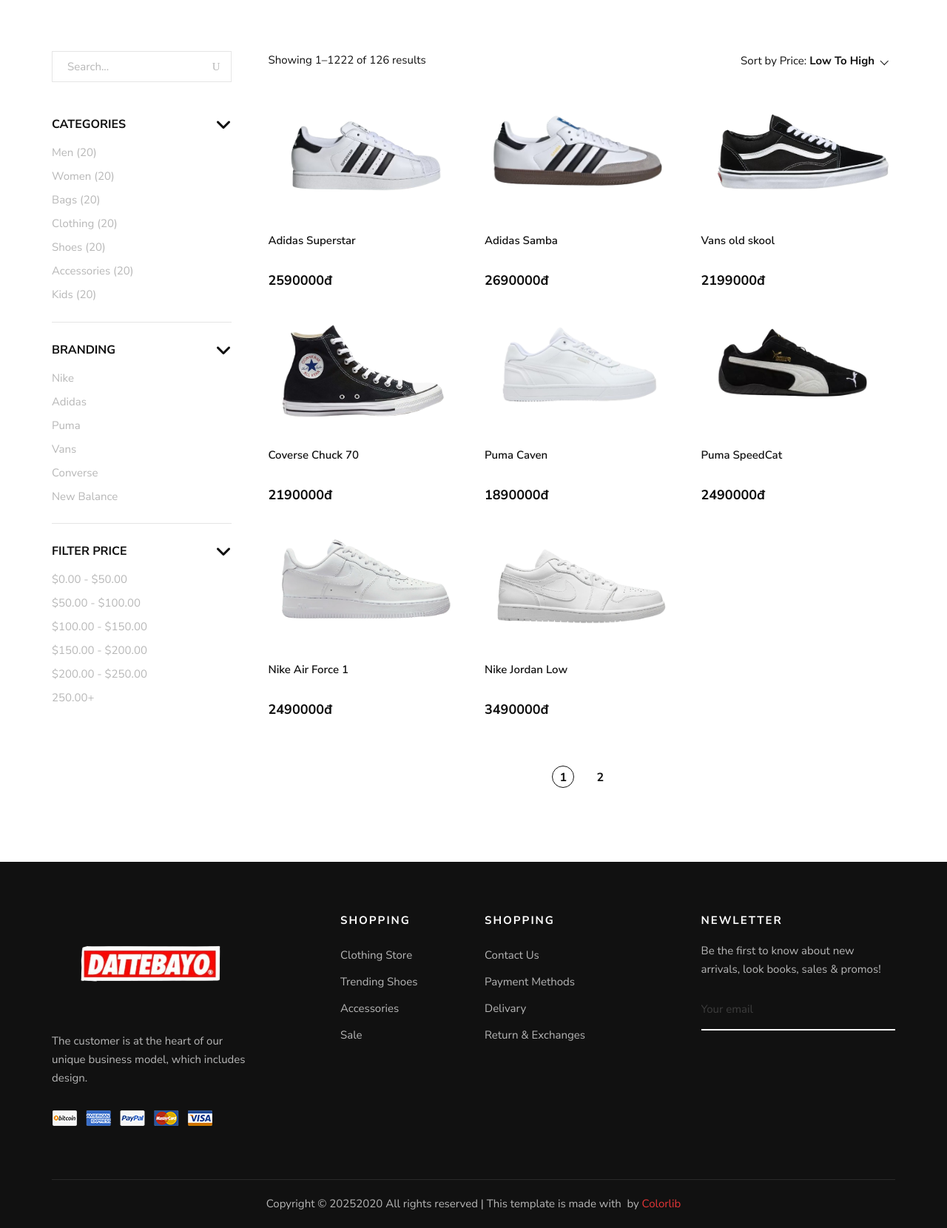
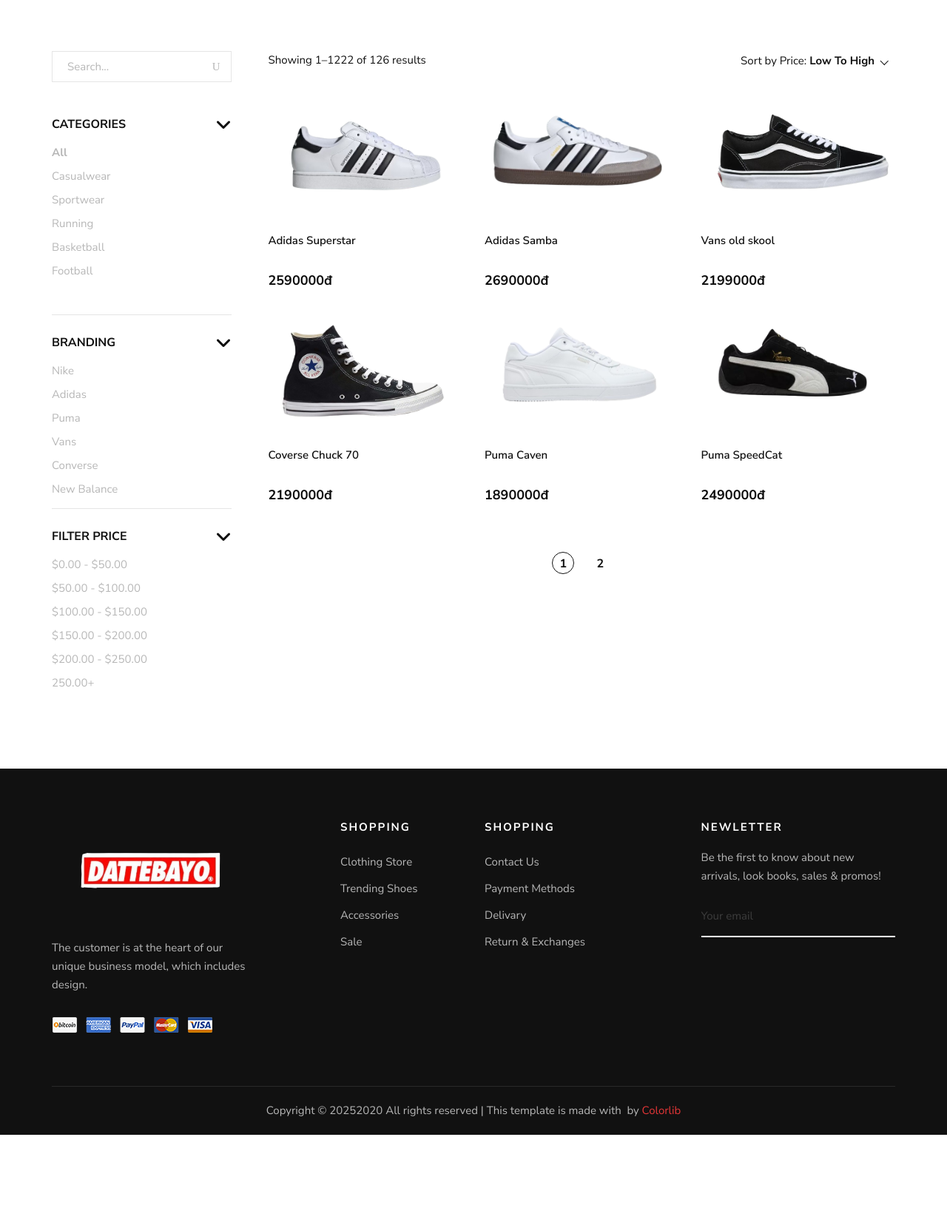
Before and after one commit to hanhut0710/web2, a PHP site: page /shop.php in a window 1280 px wide. Shown: the part 301-1961 px from the top of the page at 74% size. After the commit the page ends 1835 px from the top, so only its background shows below. Run offline with PHP 8.4, Linux system fonts and the light colour scheme; data comes from the database, SQL or seed files in the repository; some web fonts are replaced.

Commit message:
phanloaisp

```diff
--- a/css/style.css
+++ b/css/style.css
@@ -1215,7 +1215,7 @@
 .shop__sidebar__accordion .card-body {
 	padding: 0;
 	padding-top: 10px;
-	padding-bottom: 20px;
+	padding-bottom: 10px;
 	border-bottom: 1px solid #e5e5e5;
 }
 
@@ -3935,3 +3935,8 @@
 	color: #0173b2;
 	transform: scale(1.1);
 }
+
+.active {
+    font-weight: bold;
+    color: black; /* Hoặc màu nào bạn muốn */
+}
--- a/handle/get_product.php
+++ b/handle/get_product.php
@@ -2,27 +2,53 @@
 error_reporting(E_ALL);
 ini_set('display_errors', 1);
 include("./connect.php");
-        $pageSize = isset($_GET['pageSize']) ? $_GET['pageSize'] : 8;//so luong san pham tren trang
+
+$pageSize = isset($_GET['pageSize']) ? $_GET['pageSize'] : 6;
 $page = isset($_GET['page']) ? $_GET['page'] : 1;
+$category_id = isset($_GET['category_id']) ? $_GET['category_id'] : 'all';
 
-        $offset = ($page - 1) * $pageSize; // so luong san pham bo qua
+$offset = ($page - 1) * $pageSize;
 
-        $sql = "SELECT id, name, price, img_src FROM products LIMIT $pageSize OFFSET $offset";// tra ve san pham load tren 1 trang
-        $result = $con->query($sql);
-        $record = [];//tao object tra ve client
-        $data = array();
-        if($result->num_rows > 0){
-            while($row = $result->fetch_assoc()){
+// Nếu category_id là "all", lấy sản phẩm từ category_id từ 1 đến 6
+if ($category_id == 'all') {
+    $sql = "SELECT id, name, price, img_src FROM products WHERE category_id BETWEEN 1 AND 6 LIMIT ? OFFSET ?";
+    $stmt = $con->prepare($sql);
+    $stmt->bind_param("ii", $pageSize, $offset);
+} else {
+    $sql = "SELECT id, name, price, img_src FROM products WHERE category_id = ? LIMIT ? OFFSET ?";
+    $stmt = $con->prepare($sql);
+    $stmt->bind_param("iii", $category_id, $pageSize, $offset);
+}
+
+$stmt->execute();
+$result = $stmt->get_result();
+
+$data = [];
+while ($row = $result->fetch_assoc()) {
     $data[] = $row;
 }
+
+// Lấy tổng số sản phẩm theo category_id
+if ($category_id == 'all') {
+    $sql2 = "SELECT COUNT(*) as total FROM products WHERE category_id BETWEEN 1 AND 6";
+    $stmt2 = $con->prepare($sql2);
+} else {
+    $sql2 = "SELECT COUNT(*) as total FROM products WHERE category_id = ?";
+    $stmt2 = $con->prepare($sql2);
+    $stmt2->bind_param("i", $category_id);
 }
-        $record['data'] = $data;
-        $sql2 = "SELECT id, name, price, img_src FROM products";
-        $result2 = $con->query($sql2);
-        $totalProduct = $result2->num_rows;
-        $record['totalProduct'] = $totalProduct;
+
+$stmt2->execute();
+$result2 = $stmt2->get_result();
+$totalProduct = $result2->fetch_assoc()['total'];
+
+$response = [
+    'data' => $data,
+    'totalProduct' => $totalProduct
+];
+
 header('Content-Type: application/json');
-        echo json_encode($record);
+echo json_encode($response);
 
 $con->close();
 ?>
--- a/layout/products.php
+++ b/layout/products.php
@@ -37,17 +37,16 @@
                                     <div id="collapseOne" class="collapse show" data-parent="#accordionExample">
                                         <div class="card-body">
                                             <div class="shop__sidebar__categories">
-                                                <ul class="nice-scroll">
-                                                    <li><a href="#">Men (20)</a></li>
-                                                    <li><a href="#">Women (20)</a></li>
-                                                    <li><a href="#">Bags (20)</a></li>
-                                                    <li><a href="#">Clothing (20)</a></li>
-                                                    <li><a href="#">Shoes (20)</a></li>
-                                                    <li><a href="#">Accessories (20)</a></li>
-                                                    <li><a href="#">Kids (20)</a></li>
-                                                    <li><a href="#">Kids (20)</a></li>
-                                                    <li><a href="#">Kids (20)</a></li>
-                                                </ul>
+                                            <ul id="category-list">
+                                                <li><a href="#" data-category-id="all" class="active">All</a></li>
+                                                <li><a href="#" data-category-id="1">Casualwear</a></li>
+                                                <li><a href="#" data-category-id="5">Sportwear</a></li>
+                                                <li><a href="#" data-category-id="2">Running</a></li>
+                                                <li><a href="#" data-category-id="4">Basketball</a></li>
+                                                <li><a href="#" data-category-id="3">Football</a></li>
+                                            </ul>
+                                            <div id="product-list"></div>
+
                                             </div>
                                         </div>
                                     </div>
@@ -120,8 +119,6 @@
                             <div style="display: flex;justify-content: center;" class="product__pagination">
                                 <a style="display: none;margin: 0 10px;" id="prePage" href="#">Prev</a>
                                 <a class="active" style="margin: 0 10px;" href="#" id="currentPage">1</a>
-                                <a style="display: none;margin: 0 10px;" href="#" id="nextPage">2</a>
-                                <a style="display: none;margin: 0 10px;" href="#" id="nextPage">3</a>
                                 <a style="display: none;margin: 0 10px;" href="#" id="nextPage">Next</a>
                             </div>
                         </div>
--- a/shop.php
+++ b/shop.php
@@ -44,26 +44,51 @@
     <script src="js/main.js"></script>
     <script src="js/script.js"></script>
     <script>
-document.addEventListener('DOMContentLoaded', (event) => {
-    loadProducts();
+        document.addEventListener("DOMContentLoaded", function () {
+    loadProducts('all'); // Load tất cả sản phẩm ban đầu
+
+    document.querySelectorAll('#category-list a').forEach(link => {
+        link.addEventListener('click', function (e) {
+            e.preventDefault();
+            let categoryId = this.getAttribute('data-category-id');
+
+            console.log("Đã chọn danh mục:", categoryId); // ✅ Kiểm tra categoryId đúng chưa
+
+            currentPage = 1;
+
+            // Xóa class active khỏi tất cả danh mục
+            document.querySelectorAll('#category-list a').forEach(a => a.classList.remove('active'));
+
+            // Thêm class active vào danh mục được chọn
+            this.classList.add('active');
+
+            loadProducts(categoryId);
+        });
+    });
 });
+
 let currentPage = 1;
-let pageSize = 8;
-let prev = document.getElementById('prePage');
-let next = document.getElementById('nextPage');
-let current = document.getElementById('currentPage');
-function loadProducts() {
-    fetch(`./handle/get_product.php?page=${currentPage}&pageSize=${pageSize}`)
+let pageSize = 6;
+let currentCategory = 'all';
+
+function loadProducts(categoryId = 'all') {
+    currentCategory = categoryId;
+    fetch(`./handle/get_product.php?page=${currentPage}&pageSize=${pageSize}&category_id=${categoryId}`)
         .then(response => response.json())
         .then(data => {
-            console.log(data);
-            const productContainer = document.querySelector(".row.products");
-            productContainer.innerHTML = "";
-            let productItem = '';
+            console.log("Dữ liệu nhận được từ API:", data); // ✅ Kiểm tra API trả về đúng chưa
+
+            let productList = document.querySelector('.row.products');
+            productList.innerHTML = ""; // Xóa sản phẩm cũ trước khi hiển thị sản phẩm mới
+
+            if (data.data.length === 0) {
+                productList.innerHTML = "<p>Không có sản phẩm nào.</p>";
+                return;
+            }
+
             data.data.forEach(product => {
-                console.log(product.img_src);
-                productItem += `
-                    <div class="col-lg-4 col-md-6 col-sm-6">
+                let productHTML = `
+                     <div class="col-lg-4 col-md-6 col-sm-6">
                             <div class="product__item">
                                 <div class="product__item__pic set-bg" data-setbg="">
                                     <img class="image" src="${product.img_src}">
@@ -98,45 +123,35 @@
                                     </div>
                                 </div>
                             </div>
-                        </div>
-                `;
-            })
-            productContainer.innerHTML += productItem;
+                        </div>`;
+                productList.innerHTML += productHTML;
+            });
+
             phanTrang(data);
         })
+        .catch(error => console.error("Lỗi khi tải sản phẩm:", error));
 }
 
-function phanTrang(data){
-    let maxPage = Math.floor(data.totalProduct / pageSize) + 1;
-    console.log(maxPage);
+function phanTrang(data) {
+    let maxPage = Math.ceil(data.totalProduct / pageSize);
 
-    current.innerHTML = currentPage;
-    prev.innerHTML = currentPage - 1;
-    next.innerHTML = currentPage + 1;
-
-    if (currentPage < maxPage) {
-        next.style.display = "block";
-    } else {
-        next.style.display = "none";
-    }
-
-    if (currentPage > 1) {
-        prev.style.display = "block";
-    } else {
-        prev.style.display = "none";
-    }
-
+    document.getElementById('currentPage').innerText = currentPage;
+    document.getElementById("prePage").innerHTML = currentPage -1;
+    document.getElementById("nextPage").innerHTML = currentPage +1;
+    document.getElementById('prePage').style.display = currentPage > 1 ? "block" : "none";
+    document.getElementById('nextPage').style.display = currentPage < maxPage ? "block" : "none";
 }
 
-next.addEventListener('click', e => {
+document.getElementById('nextPage').addEventListener('click', () => {
     currentPage++;
-    loadProducts();
-})
+    loadProducts(currentCategory);
+});
 
-prev.addEventListener('click', e => {
+document.getElementById('prePage').addEventListener('click', () => {
     currentPage--;
-    loadProducts();
-})
+    loadProducts(currentCategory);
+});
+
 
     </script>
 </body>
```
Also changed, not shown: js/script.js (line endings or trailing spaces). Lines whose indentation alone changed are shown as unchanged.
